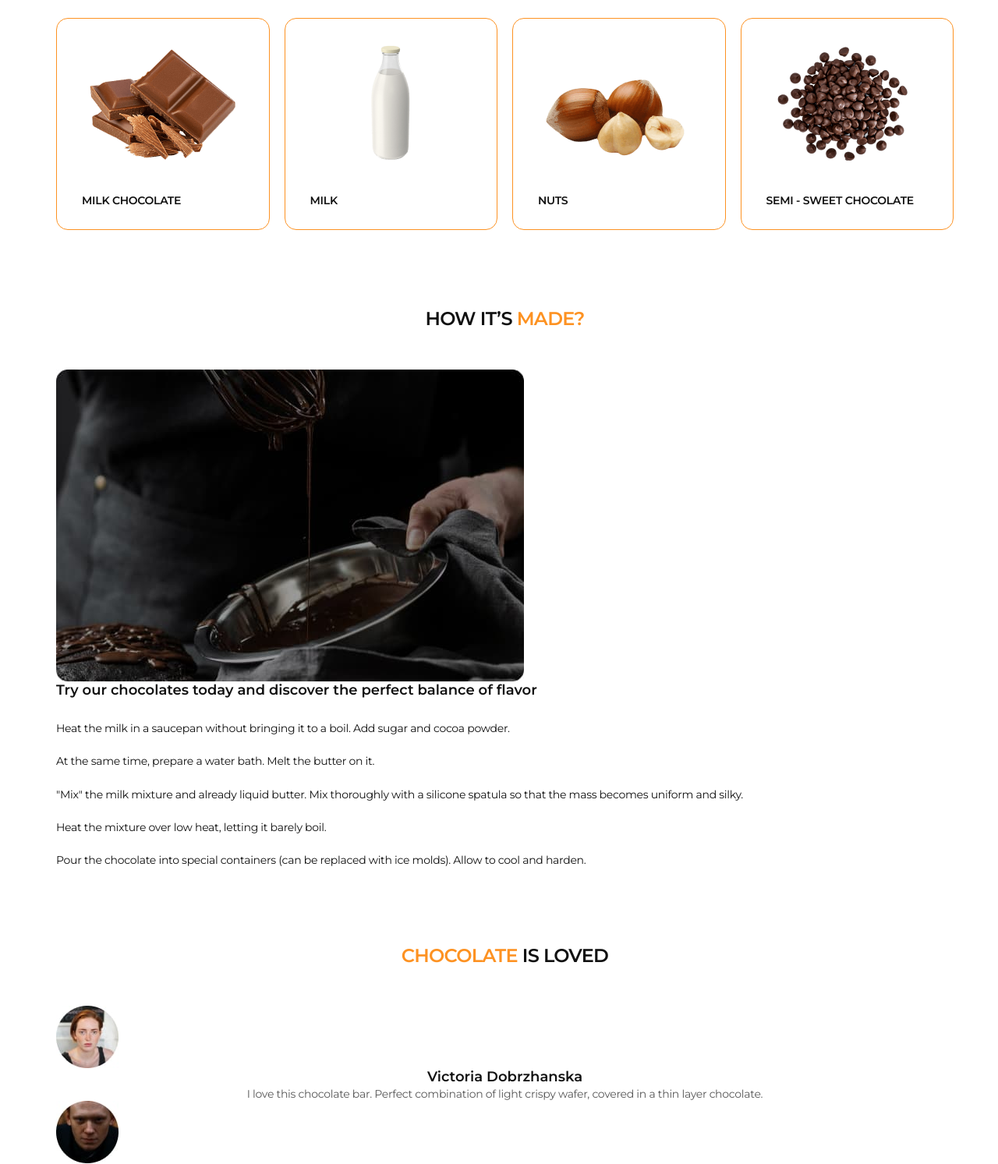
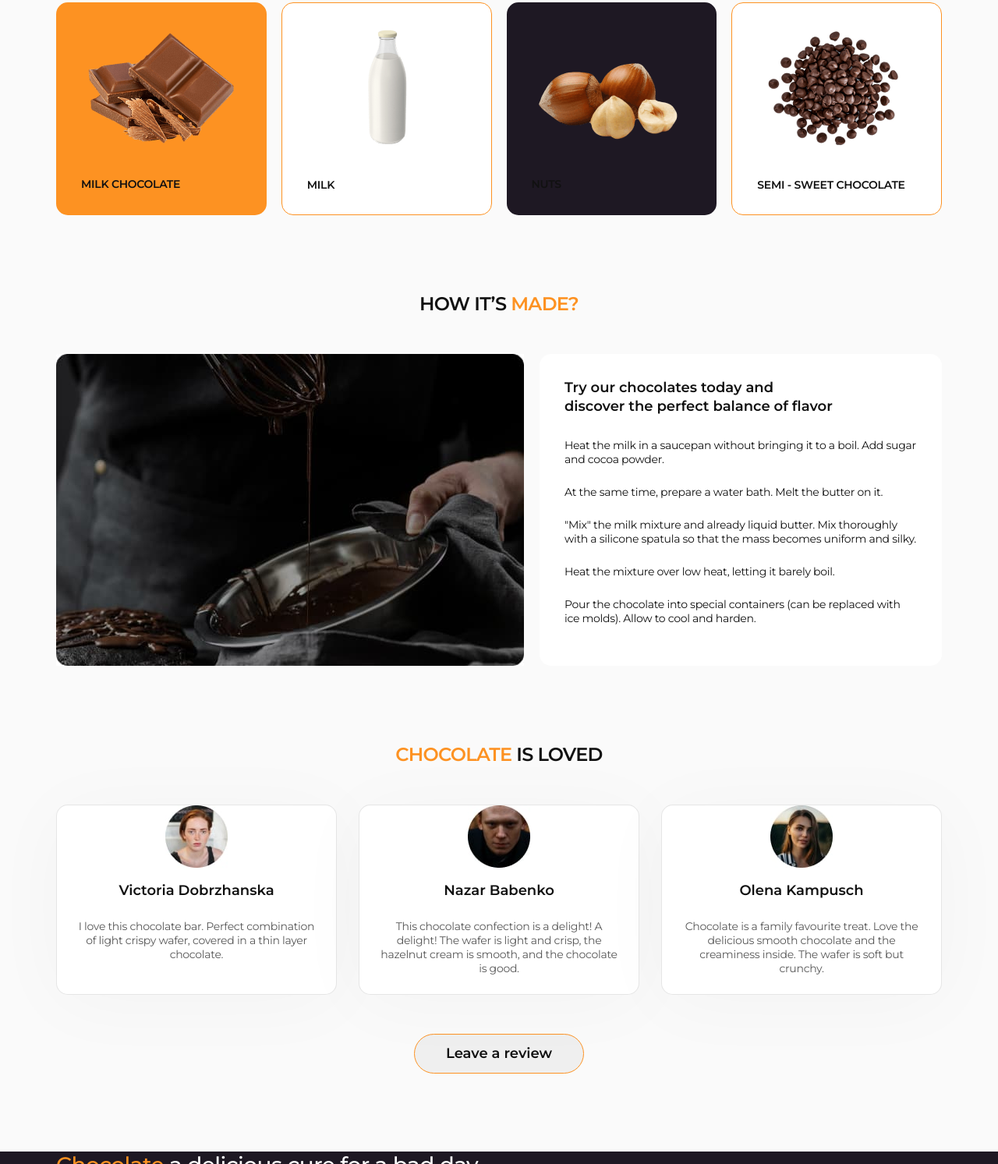
Before and after one commit to fesych-maria/fs-113, a plain HTML site: page index.html in a window 1280 px wide. Shown: the part 1307-2800 px from the top of the page at 78% size. Drawn offline with nearby package versions, Linux system fonts and the light colour scheme.

Commit message:
finish second section

```diff
--- a/css/styles.css
+++ b/css/styles.css
@@ -1,5 +1,6 @@
 body {
   font-family: "Montserrat", sans-serif;
+  background-color: #fafafa;
 }
 
 ul {
@@ -39,14 +40,14 @@ img {
 .container {
   width: 1166px;
   padding-left: 15px;
-  padding-left: 15px;
+  padding-right: 15px;
   margin: 0 auto;
 }
 
 .container-narrow {
   width: 1094px;
   padding-left: 15px;
-  padding-left: 15px;
+  padding-right: 15px;
   margin: 0 auto;
 }
 
@@ -100,10 +101,12 @@ img {
   letter-spacing: -0.03em;
   color: #111;
   margin-right: 100px;
+  display: flex;
 }
 
 .header-logo-italic {
   font-style: italic;
+  margin-right: 6px;
 }
 
 .header-menu-link {
@@ -236,15 +239,27 @@ img {
   gap: 19px;
 }
 
+.taste-item:nth-child(2n + 2) {
+  border: 1px solid #fd9222;
+  background: #fff;
+}
+
+.taste-item:first-child {
+  background: #fd9222;
+}
+
 .taste-item {
-  border: 1px solid #fd9222;
   border-radius: 15px;
   padding: 28px 32px;
   width: calc((100% - 3 * 19px) / 4);
 }
 
+.taste-item:nth-child(3) {
+  background: #1e1823;
+}
+
 .taste-item-image {
-  margin: 0 auto 36px;
+  margin-bottom: 36px;
 }
 
 .taste-subtitle {
@@ -254,6 +269,7 @@ img {
   letter-spacing: -0.02em;
   text-transform: uppercase;
   color: #111;
+  display: inline;
 }
 
 /* ---------------- MADE -------------- */
@@ -263,11 +279,21 @@ img {
   padding-bottom: 50px;
 }
 
+.made-container {
+  display: flex;
+  gap: 20px;
+}
 .made-title {
   margin-bottom: 50px;
 }
 
 .made-image {
+}
+
+.made-list-container {
+  padding: 32px;
+  background: #fff;
+  border-radius: 15px;
 }
 
 .made-subtitle {
@@ -276,6 +302,7 @@ img {
   line-height: 1.33;
   color: #111;
   margin-bottom: 28px;
+  max-width: 350px;
 }
 
 .made-list {
@@ -307,10 +334,23 @@ img {
 
 .reviews-list {
   margin-bottom: 50px;
+  display: flex;
+  gap: 28px;
 }
 .reviews-item {
+  box-shadow: 0 9px 100px 0 rgba(17, 17, 17, 0.03);
+  background: #fff;
+  border: 1px solid rgba(17, 17, 17, 0.1);
+  border-radius: 15px;
+  padding: 0 24px 24px;
+  width: calc((100% - 2 * 28px) / 3);
+  display: flex;
+  flex-direction: column;
+  align-items: center;
 }
+
 .reviews-image {
+  margin-bottom: 18px;
 }
 .reviews-subtitle {
   font-weight: 600;
@@ -318,7 +358,9 @@ img {
   line-height: 1.33;
   text-align: center;
   color: #111;
+  margin-bottom: 24px;
 }
+
 .reviews-text {
   font-size: 14px;
   line-height: 1.29;
@@ -330,6 +372,11 @@ img {
   font-weight: 600;
   font-size: 18px;
   color: #111;
+  border: 1px solid #fd9222;
+  border-radius: 100px;
+  padding: 14px 40px;
+  display: block;
+  margin: 0 auto;
 }
 
 /* FOOTER */
--- a/index.html
+++ b/index.html
@@ -6,8 +6,8 @@
     <title>Chocolate</title>
     <link
       rel="stylesheet"
-      href="https://cdnjs.cloudflare.com/ajax/libs/modern-normalize/3.0.1/modern-normalize.css"
-      integrity="sha512-gnAN+RgTMylunXI7AMg+PtcUGpKZFkZJoFIkAWvdPFRrFJz3p2tx4+9xbjILRfN7CzoViMgS8vSf06fSQzWZjA=="
+      href="https://cdnjs.cloudflare.com/ajax/libs/modern-normalize/3.0.1/modern-normalize.min.css"
+      integrity="sha512-q6WgHqiHlKyOqslT/lgBgodhd03Wp4BEqKeW6nNtlOY4quzyG3VoQKFrieaCeSnuVseNKRGpGeDU3qPmabCANg=="
       crossorigin="anonymous"
       referrerpolicy="no-referrer"
     />
@@ -23,8 +23,8 @@
     <header class="header">
       <div class="container header-container">
         <nav class="header-navigation">
-          <a href="" class="header-logo"
-            ><span class="header-logo-italic">SIMPLY</span> CHOCOLATE
+          <a href="" class="header-logo">
+            <span class="header-logo-italic">SIMPLY</span>CHOCOLATE
             <img src="./images/chocolate.svg" alt="logo icon"
           /></a>
           <ul class="header-menu-list">
@@ -169,6 +169,7 @@
       <section id="made" class="made">
         <div class="container">
           <h2 class="made-title section-title">hOW IT’S <span>made?</span></h2>
+          <div class="made-container">
             <img
               class="made-image"
               src="./images/made-img.jpg"
@@ -176,26 +177,29 @@
               width="600"
               height="400"
             />
+            <div class="made-list-container">
               <h3 class="made-subtitle">
-            Try our chocolates today and discover the perfect balance of flavor
+                Try our chocolates today and discover the perfect balance of
+                flavor
               </h3>
               <ul class="made-list">
                 <li class="made-item">
                   <p class="made-item-text">
-                Heat the milk in a saucepan without bringing it to a boil. Add
-                sugar and cocoa powder.
+                    Heat the milk in a saucepan without bringing it to a boil.
+                    Add sugar and cocoa powder.
                   </p>
                 </li>
                 <li class="made-item">
                   <p class="made-item-text">
-                At the same time, prepare a water bath. Melt the butter on it.
+                    At the same time, prepare a water bath. Melt the butter on
+                    it.
                   </p>
                 </li>
                 <li class="made-item">
                   <p class="made-item-text">
-                "Mix" the milk mixture and already liquid butter. Mix thoroughly
-                with a silicone spatula so that the mass becomes uniform and
-                silky.
+                    "Mix" the milk mixture and already liquid butter. Mix
+                    thoroughly with a silicone spatula so that the mass becomes
+                    uniform and silky.
                   </p>
                 </li>
                 <li class="made-item">
@@ -205,11 +209,13 @@
                 </li>
                 <li class="made-item">
                   <p class="made-item-text">
-                Pour the chocolate into special containers (can be replaced with
-                ice molds). Allow to cool and harden.
+                    Pour the chocolate into special containers (can be replaced
+                    with ice molds). Allow to cool and harden.
                   </p>
                 </li>
               </ul>
+            </div>
+          </div>
         </div>
       </section>
       <section class="reviews">
@@ -241,6 +247,7 @@
                 class="reviews-image"
               />
               <h3 class="reviews-subtitle">Nazar Babenko</h3>
+
               <p class="reviews-text">
                 This chocolate confection is a delight! A delight! The wafer is
                 light and crisp, the hazelnut cream is smooth, and the chocolate
@@ -256,6 +263,7 @@
                 class="reviews-image"
               />
               <h3 class="reviews-subtitle">Olena Kampusch</h3>
+
               <p class="reviews-text">
                 Chocolate is a family favourite treat. Love the delicious smooth
                 chocolate and the creaminess inside. The wafer is soft but
```
Lines whose indentation alone changed are shown as unchanged.
